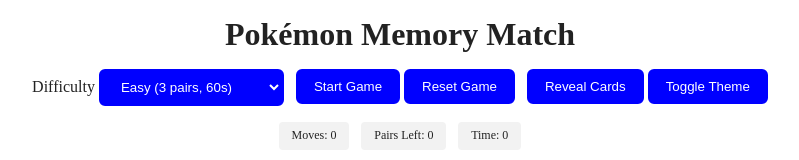
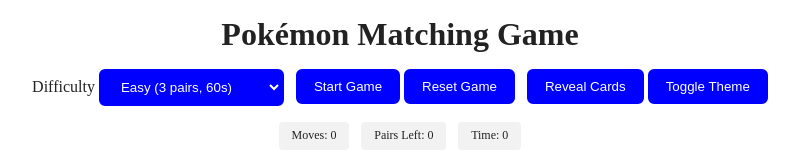
Before and after one commit to NickNepo/comp-2537-Assignment-3, a website: page index.html in a window 1280 px wide. Shown: the top 160 px of the page, without its empty margins (240-1039 px from the left). Drawn offline with nearby package versions, Linux system fonts and the light colour scheme; no server answers.

Commit message:
minor changes

```diff
--- a/index.html
+++ b/index.html
@@ -18,7 +18,7 @@
 </head>
 <body data-theme="light">
 <header class="app-header">
-  <h1>Pokémon Memory Match</h1>
+  <h1>Pokémon Matching Game</h1>
 </header>
 
 <section id="controls" class="controls" aria-label="Game Controls">
```
